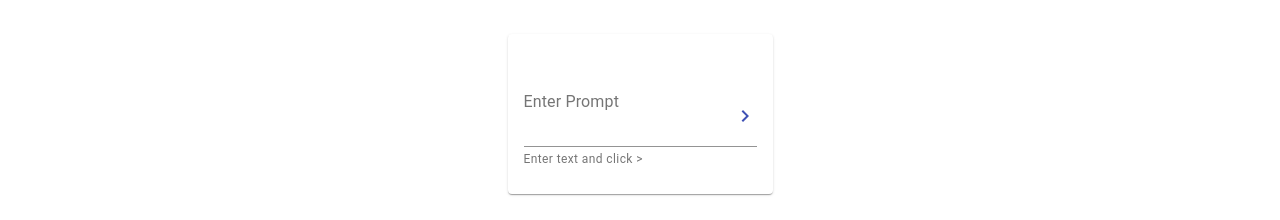
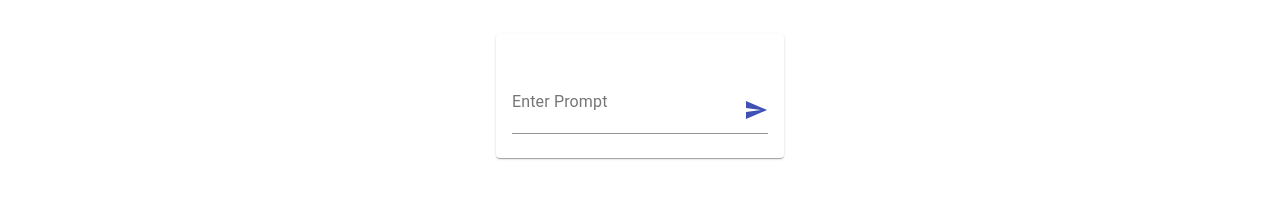
Before and after one commit to rampenke/zosma-webapp, a React (Create React App) app: page /story in a window 1280 px wide. Shown: the part 235-455 px from the top of the page. Built offline with nearby package versions, Linux system fonts and the light colour scheme; no server answers.

Commit message:
Submit API request on enter key

```diff
--- a/src/components/TextPromptInput.js
+++ b/src/components/TextPromptInput.js
@@ -2,7 +2,7 @@ import React, {useState} from "react";
 import withStyles from "@material-ui/core/styles/withStyles";
 import {TextField} from "@material-ui/core";
 import IconButton from "@material-ui/core/IconButton";
-import ChevronRight from "@material-ui/icons/ChevronRight";
+import Send from "@material-ui/icons/Send";
 import { Autorenew } from "@material-ui/icons";
 
 
@@ -31,15 +31,14 @@ const TextPromptInput = ({classes, enterPressedCallback, disabled, prompt, place
 
     return (
         <TextField className={classes.inputPrompt} id="prompt-input" label={prompt}
-                   helperText="Enter text and click >"
                    placeholder={placeholder}
                    value={promptText}
-                   onChange={onTextChanged} fullWidth
-                   multiline
-                   rows={numLines}
+                   onChange={onTextChanged}
+                   onKeyDown={handleTextPromptKeyPressed}
+                   fullWidth
                    InputProps={{
                        endAdornment: <IconButton edge="end" color="primary">
-                            <ChevronRight onClick={handleTextPromptButtonPressed}/>
+                            <Send onClick={handleTextPromptButtonPressed}/>
                        </IconButton>
                    }}
                   disabled={disabled}
```
